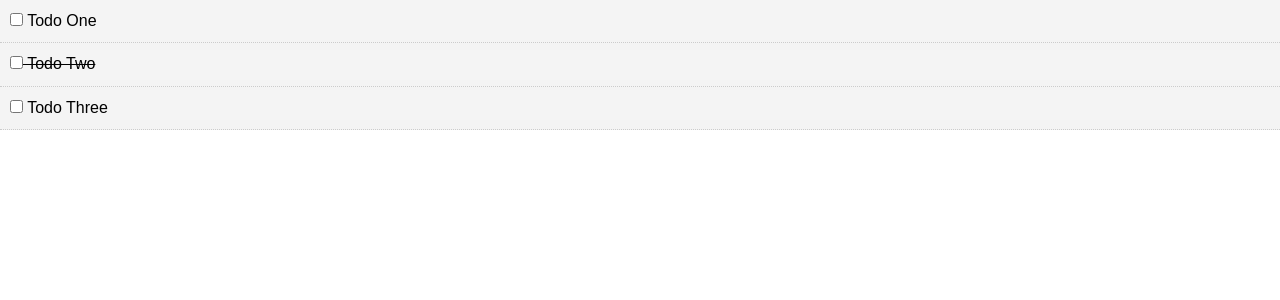
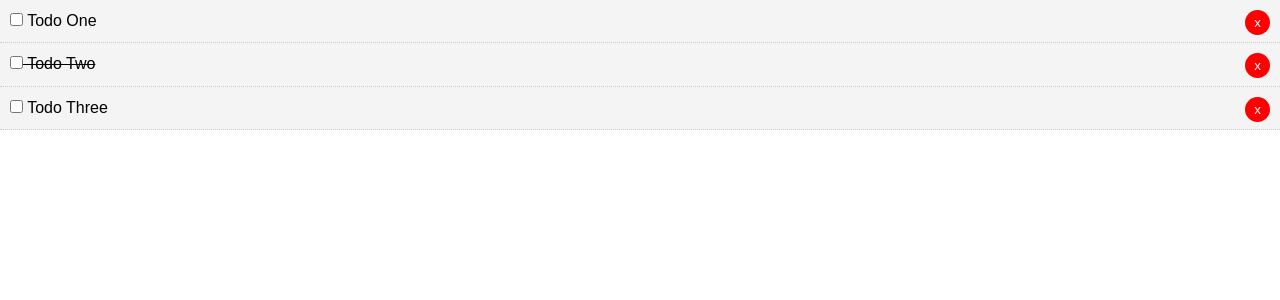
Before and after one commit to jatanassian/vue-todolist, a Vue app: page / in a window 1280 px wide. Shown: the top 300 px of the page. Built offline with nearby package versions, Linux system fonts and the light colour scheme.

Commit message:
add delete button

```diff
--- a/src/components/TodoItem.vue
+++ b/src/components/TodoItem.vue
@@ -4,6 +4,7 @@
     <p>
       <input type="checkbox" v-on:change="markComplete">
       {{todo.title}}
+      <button class="del">x</button>
     </p>
   </div>
 </template>
@@ -31,7 +32,7 @@ export default {
     text-decoration: line-through;
   }
 
-  .def {
+  .del {
     background: #ff0000;
     color: #fff;
     border: none;
```
